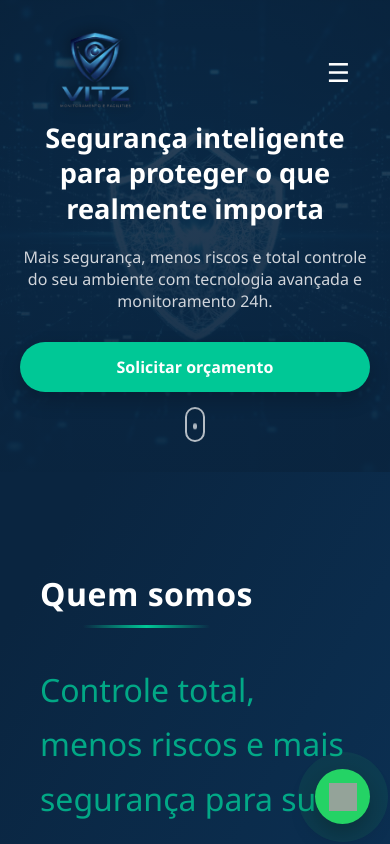
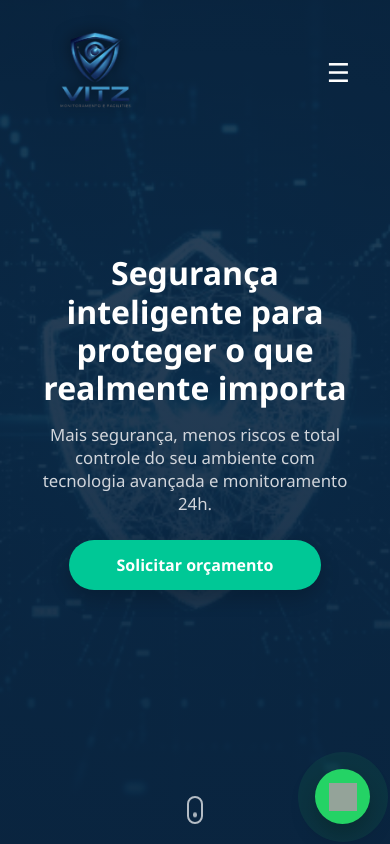
Before and after one commit to AlunaAlanaMotta/vitzseguranca, a React (Vite) app: page / in a window 390 px wide. Shown: the top 844 px of the page. Built offline with nearby package versions, Linux system fonts and the light colour scheme; grey boxes are pictures that could not be loaded.

Commit message:
melhorando a versão mobile

```diff
--- a/src/components/styles/hero.css
+++ b/src/components/styles/hero.css
@@ -120,21 +120,42 @@
 /* ================= MOBILE ================= */
 @media (max-width: 768px) {
   .hero {
-    height: auto;
-    padding: 120px 20px 80px;
+    height: 100vh; /* ocupa toda a altura da tela */
+    min-height: 100vh;
+    padding: 0 20px; /* remove padding vertical excessivo */
+    background-attachment: scroll; /* evita bug no mobile */
+    display: flex;
+    flex-direction: column;
+    justify-content: center; /* centraliza verticalmente */
+  }
 
-    background-attachment: scroll; /* importante */
+  .hero-content {
+    max-width: 90%;
+    text-align: center;
   }
 
   .hero h1 {
-    font-size: 1.7rem;
+    font-size: 2rem; /* título mais legível no celular */
+    line-height: 1.2;
   }
 
   .hero p {
-    font-size: 1rem;
+    font-size: 1.05rem;
+    margin: 15px 0 25px;
   }
 
   .btn-hero {
-    width: 100%;
+    width: 80%;
+    max-width: 300px;
+  }
+
+  .scroll-indicator {
+    bottom: 20px;
+    width: 16px;
+    height: 28px;
+  }
+
+  .scroll-indicator::after {
+    height: 5px;
   }
 }
--- a/src/components/styles/mvv.css
+++ b/src/components/styles/mvv.css
@@ -95,9 +95,13 @@
 @media (max-width: 768px) {
   .mvv-container {
     grid-template-columns: 1fr;
+    justify-items: center;
+    gap: 20px;
   }
 
   .mvv-card {
+    width: 100%;
+    max-width: 320px;
     padding: 25px 20px;
     text-align: center;
   }
```
